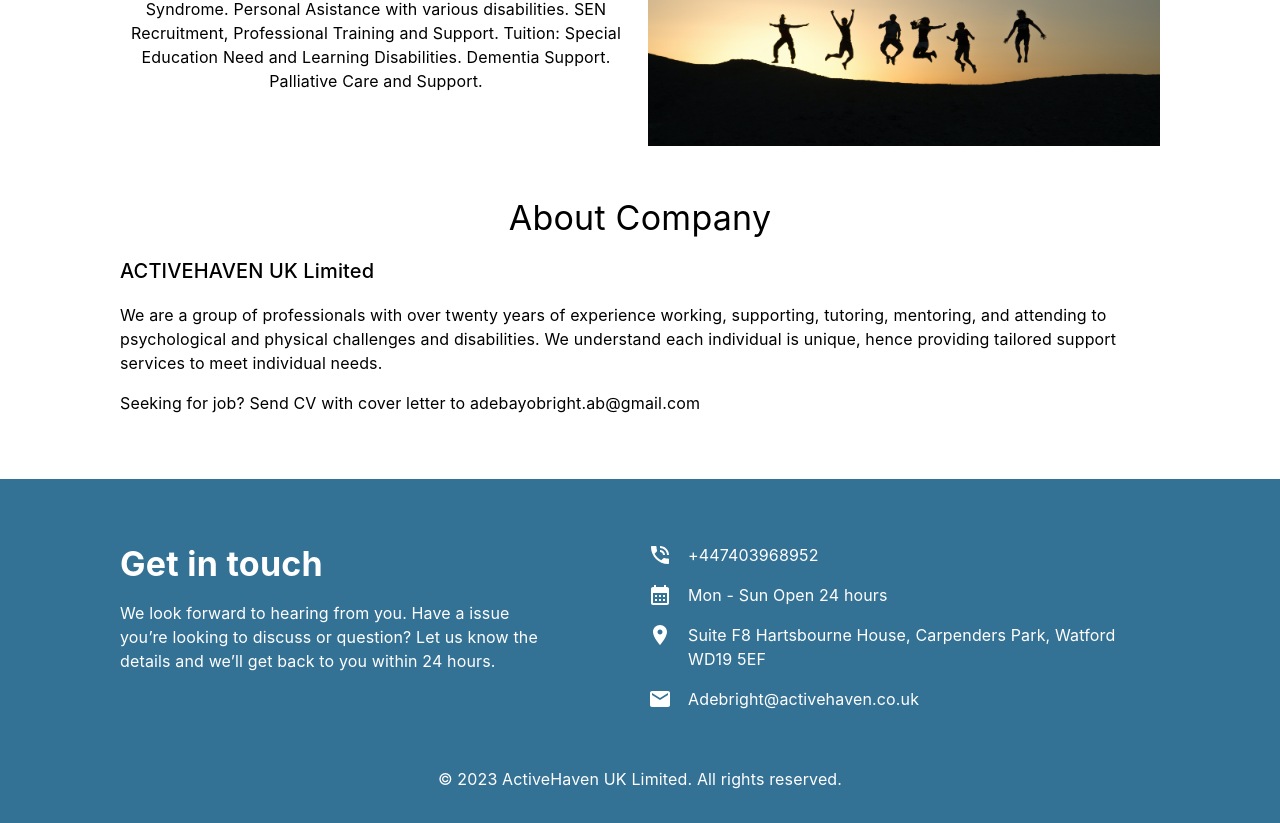
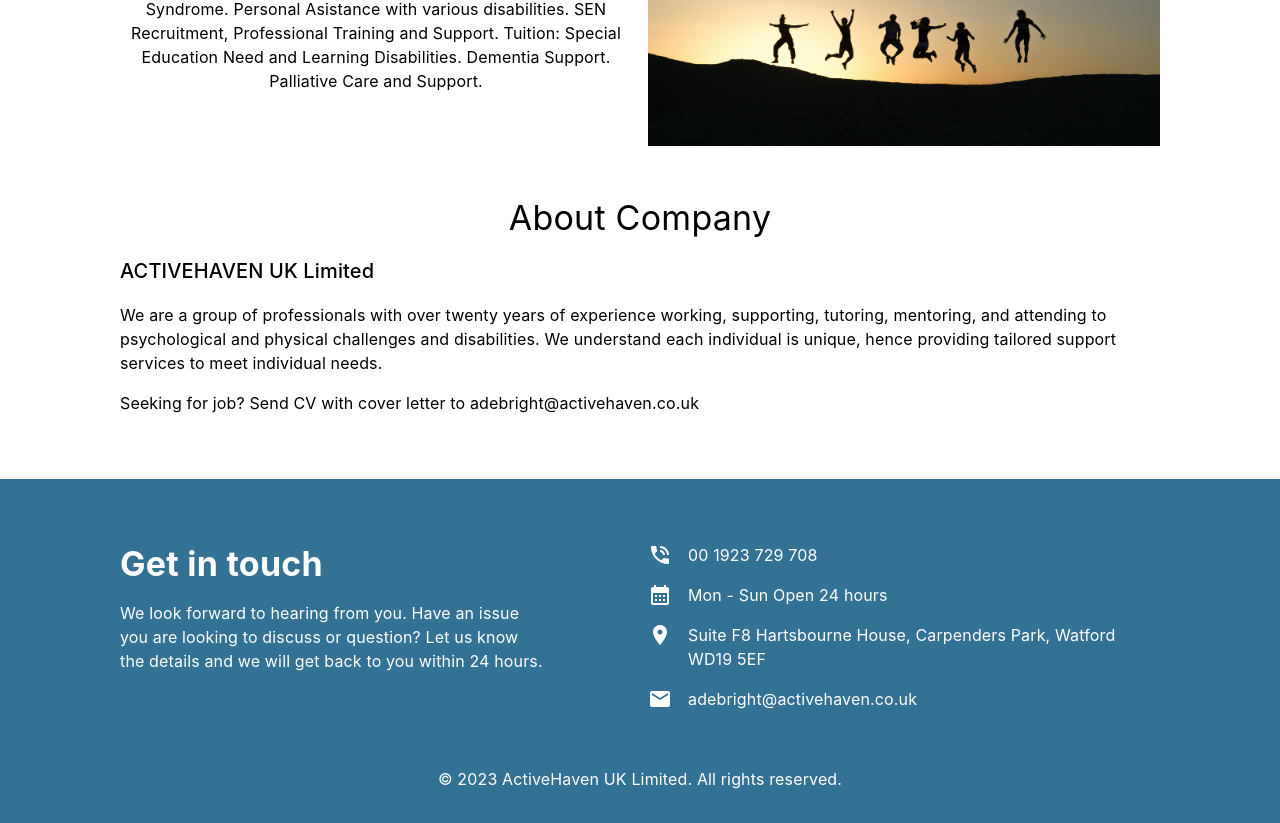
Before and after one commit to olamidefrancis/activehaven, a React (Create React App) app: page / in a window 1280 px wide. Shown: the part 901-1724 px from the top of the page. Built offline with nearby package versions, Linux system fonts and the light colour scheme; no server answers.

Commit message:
text change

```diff
--- a/src/Components/Home/Home.jsx
+++ b/src/Components/Home/Home.jsx
@@ -79,7 +79,7 @@
 
               </Typography>
               <Typography variant='body1'>
-               Seeking for job? Send CV with cover letter to adebayobright.ab@gmail.com
+               Seeking for job? Send CV with cover letter to adebright@activehaven.co.uk
               </Typography>
 
 
@@ -92,8 +92,8 @@
                 Get in touch
               </Typography>
               <Typography variant='body1' mb={2}>
-                We look forward to hearing from you. Have a issue you’re looking
-                to discuss or question? Let us know the details and we’ll get
+                We look forward to hearing from you. Have an issue you are looking
+                to discuss or question? Let us know the details and we will get
                 back to you within 24 hours.{' '}
               </Typography>
             </Box>
@@ -101,7 +101,7 @@
           <Grid item xs={12} md={6}>
             <Box display='flex' columnGap={2} mb={2}>
               <PhoneInTalkIcon />
-              <Typography variant='body1'>+447403968952</Typography>
+              <Typography variant='body1'>00 1923 729 708</Typography>
             </Box>
             <Box display='flex' columnGap={2} mb={2}>
               <CalendarMonthIcon />
@@ -116,7 +116,7 @@
             <Box display='flex' columnGap={2} mb={2}>
               <EmailIcon />
               <Typography variant='body1'>
-                Adebright@activehaven.co.uk
+                adebright@activehaven.co.uk
               </Typography>
             </Box>
           </Grid>
```
